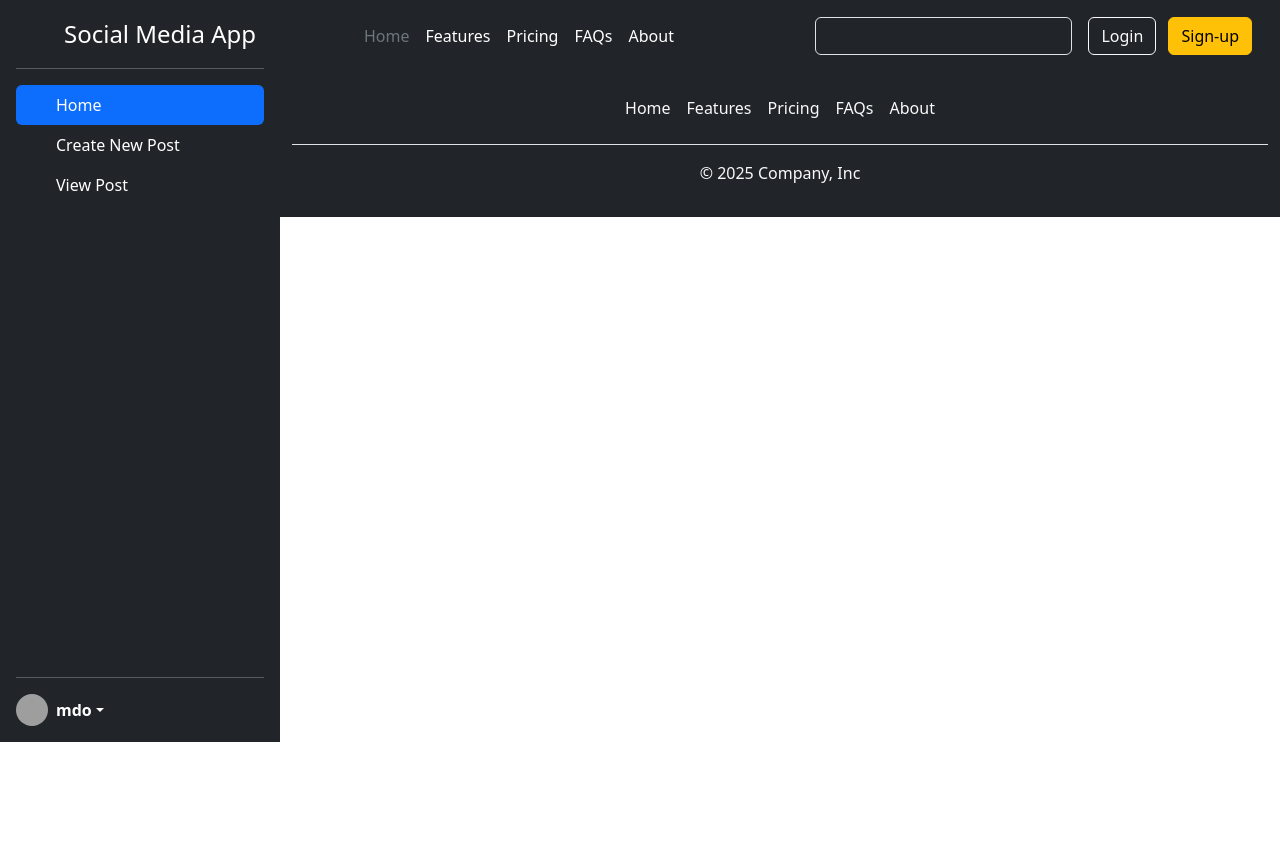
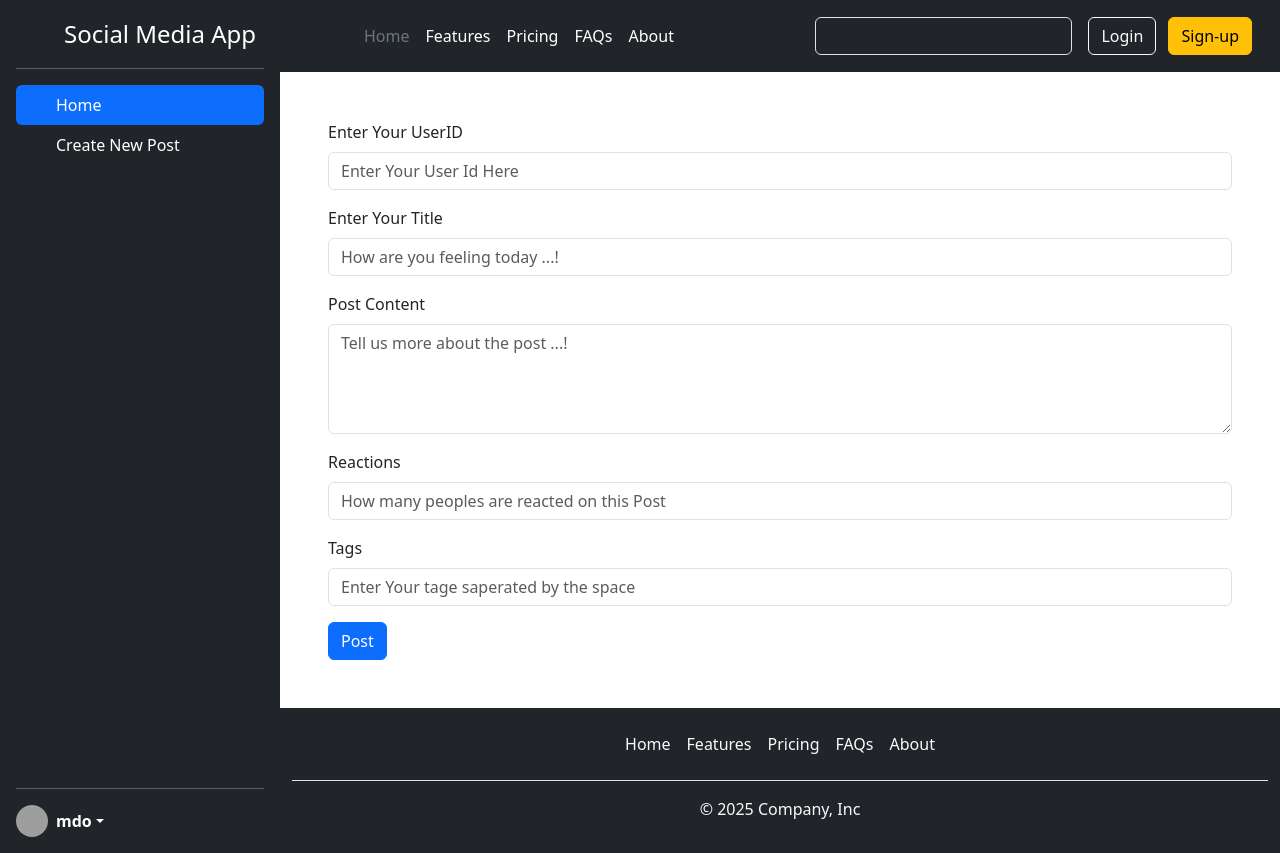
Before and after one commit to ItsVaishnav/social_media, a React (Vite) app: page / in a window 1280 px wide. Both pictures are taken after a click on the link "Create New Post". Before the commit the page ends 800 px from the top, so only its background shows below. Built offline with nearby package versions, Linux system fonts and the light colour scheme; grey boxes are pictures that could not be loaded.

Commit message:
Post add and delete functionality are added in the app

```diff
--- a/src/App.jsx
+++ b/src/App.jsx
@@ -1,17 +1,30 @@
-import Header from "./Components/Header"
-import Footer from "./Components/Footer"
-import SideBar from "./Components/SideBar"
-import './App.css';
+import Header from "./Components/Header";
+import Footer from "./Components/Footer";
+import SideBar from "./Components/SideBar";
+import "./App.css";
+import CreatePost from "./Components/CreatePost";
+import PostList from "./Components/PostList";
+import { useState } from "react";
+import PostListProvider from "./store/post-list-provider";
 function App() {
+  const [selectedTab, setSelectedTab] = useState("Home");
+
   return (
-    <div className="app_container">
-        <SideBar></SideBar>
+    <PostListProvider>
+      <div className="app_container">
+        <SideBar setSelectedTab={setSelectedTab}></SideBar>
         <div className="content">
-        <Header></Header>
-        <Footer></Footer>
+          <Header></Header>
+          {selectedTab === "Home" ? (
+            <PostList></PostList>
+          ) : (
+            <CreatePost></CreatePost>
+          )}
+          <Footer></Footer>
         </div>
-    </div>
-  )
+      </div>
+    </PostListProvider>
+  );
 }
 
-export default App
+export default App;
--- /dev/null
+++ b/src/Components/CreatePost.jsx
@@ -0,0 +1,94 @@
+import { useContext, useRef } from "react";
+import { PostListContext } from "../store/post-list-provider";
+
+export default function CreatePost() {
+
+    const {addPost} = useContext(PostListContext);
+    const UserId = useRef();
+    const PostTitle = useRef();
+    const PostBody = useRef();
+    const PostTags = useRef();
+    const PostReactions = useRef();
+
+    const handleOnSubmit = (event) => {
+      event.preventDefault();
+      const postDetails = {
+        UserId : UserId.current.value,
+        PostTitle : PostTitle.current.value,
+        PostBody : PostBody.current.value,
+        PostTags : PostTags.current.value.trim().split(" "),
+        PostReactions : PostReactions.current.value,
+      }
+      addPost(postDetails);
+    }
+
+  return (
+    <form className="p-5" onSubmit={handleOnSubmit}>
+      <div className="mb-3">
+        <label htmlFor="UserID" className="form-label">
+          Enter Your UserID
+        </label>
+        <input
+          type="text"
+          className="form-control"
+          id="UserID"
+          placeholder="Enter Your User Id Here "
+          ref={UserId}
+        />
+      </div>
+      <div className="mb-3">
+        <label htmlFor="title" className="form-label">
+          Enter Your Title
+        </label>
+        <input
+          type="text"
+          className="form-control"
+          id="UserID"
+          placeholder="How are you feeling today ...!"
+          ref={PostTitle}
+        />
+      </div>
+      <div className="mb-3">
+        <label htmlFor="body" className="form-label">
+          Post Content
+        </label>
+        <textarea
+          rows="4"
+          type="text"
+          className="form-control"
+          id="body"
+          placeholder="Tell us more about the post ...!"
+          ref={PostBody}
+        />
+      </div>
+      <div className="mb-3">
+        <label htmlFor="reactions" className="form-label">
+          Reactions
+        </label>
+        <input
+          type="number"
+          className="form-control"
+          id="reactions"
+          placeholder="How many peoples are reacted on this Post"
+          ref={PostReactions}
+        />
+      </div>
+      <div className="mb-3">
+        <label htmlFor="tag" className="form-label">
+          Tags
+        </label>
+        <input
+          type="text"
+          className="form-control"
+          id="tag"
+          placeholder="Enter Your tage saperated by the space"
+          ref={PostTags}
+        />
+      </div>
+
+      <button type="submit" className="btn btn-primary">
+        Post
+      </button>
+    </form>
+  );
+}
--- /dev/null
+++ b/src/Components/Post.jsx
@@ -0,0 +1,25 @@
+import { useContext } from "react";
+import { MdDeleteForever } from "react-icons/md";
+import { PostListContext } from "../store/post-list-provider";
+
+export default function Post({ post }) {
+  const {deletePost} = useContext(PostListContext);
+  return (
+    <div className="card my-3 mx-4" style={{ width: "30rem" }}>
+      <div className="card-body">
+        <h5 className="card-title">
+          {post.title}
+          <span className="position-absolute top-0 start-100 translate-middle badge rounded-pill bg-danger" onClick={()=>{deletePost(post.id)}}>
+            {<MdDeleteForever />}
+          </span>
+        </h5>
+        <p className="card-text">{post.body}</p>
+        {post.tags.map(ele => <span key={ele} className="badge text-bg-info m-1">ele</span>)}
+
+        <div className="alert alert-success" role="alert">
+          This Post is Reacted by {post.reactions} People
+        </div>
+      </div>
+    </div>
+  );
+}
--- /dev/null
+++ b/src/Components/PostList.jsx
@@ -0,0 +1,10 @@
+import { useContext } from "react";
+import Post from "./Post";
+import { PostListContext } from "../store/post-list-provider";
+
+export default function PostList() {
+  const {postList} = useContext(PostListContext);
+  return <div className="d-flex flex-wrap justify-content-evenly">
+    {postList.map(post => <Post key={post.id} post={post}/>)}
+      </div>
+}
--- a/src/Components/SideBar.jsx
+++ b/src/Components/SideBar.jsx
@@ -1,15 +1,12 @@
-const SideBar = () => {
+const SideBar = ({setSelectedTab}) => {
   return (
     <div
       className="d-flex flex-column flex-shrink-0 p-3 text-bg-dark app_sidebar"
       style={{ width: "280px" }}
     >
-      {" "}
       <a
-        href="/"
         className="d-flex align-items-center mb-3 mb-md-0 me-md-auto text-white text-decoration-none"
       >
-        {" "}
         <svg
           className="bi pe-none me-2"
           width="40"
@@ -17,104 +14,80 @@ const SideBar = () => {
           aria-hidden="true"
         >
           <use xlinkHref="#bootstrap"></use>
-        </svg>{" "}
-        <span className="fs-4">Social Media App</span>{" "}
-      </a>{" "}
-      <hr />{" "}
+        </svg>
+        <span className="fs-4">Social Media App</span>
+      </a>
+      <hr />
       <ul className="nav nav-pills flex-column mb-auto">
-        {" "}
+
         <li className="nav-item">
-          {" "}
-          <a href="#" className="nav-link active" aria-current="page">
-            {" "}
+
+          <a className="nav-link active" aria-current="page" onClick={() => {setSelectedTab("Home")}}>
             <svg
               className="bi pe-none me-2"
               width="16"
               height="16"
               aria-hidden="true"
             >
-              <use xlinkHref="#home"></use>
             </svg>
             Home
-          </a>{" "}
-        </li>{" "}
+          </a>
+        </li>
         <li>
-          {" "}
-          <a href="#" className="nav-link text-white">
-            {" "}
+          <a className="nav-link text-white" onClick={() => {setSelectedTab("Create New Post")}}>
             <svg
               className="bi pe-none me-2"
               width="16"
               height="16"
               aria-hidden="true"
             >
-              <use xlinkHref="#speedometer2"></use>
             </svg>
             Create New Post
-          </a>{" "}
-        </li>{" "}
-        <li>
-          {" "}
-          <a href="#" className="nav-link text-white">
-            {" "}
-            <svg
-              className="bi pe-none me-2"
-              width="16"
-              height="16"
-              aria-hidden="true"
-            >
-              <use xlinkHref="#table"></use>
-            </svg>
-            View Post
-          </a>{" "}
-        </li>{" "}
-      </ul>{" "}
-      <hr />{" "}
+          </a>
+        </li>
+      </ul>
+      <hr />
       <div className="dropdown">
-        {" "}
         <a
-          href="#"
           className="d-flex align-items-center text-white text-decoration-none dropdown-toggle"
           data-bs-toggle="dropdown"
           aria-expanded="false"
         >
-          {" "}
           <img
             src="https://github.com/mdo.png"
             alt=""
             width="32"
             height="32"
             className="rounded-circle me-2"
-          />{" "}
-          <strong>mdo</strong>{" "}
-        </a>{" "}
+          />
+          <strong>mdo</strong>
+        </a>
         <ul className="dropdown-menu dropdown-menu-dark text-small shadow">
-          {" "}
           <li>
             <a className="dropdown-item" href="#">
               New project...
             </a>
-          </li>{" "}
+          </li>
           <li>
             <a className="dropdown-item" href="#">
               Settings
             </a>
-          </li>{" "}
+          </li>
           <li>
             <a className="dropdown-item" href="#">
               Profile
             </a>
-          </li>{" "}
+          </li>
           <li>
             <hr className="dropdown-divider" />
-          </li>{" "}
+          </li>
           <li>
             <a className="dropdown-item" href="#">
               Sign out
             </a>
-          </li>{" "}
-        </ul>{" "}
-      </div>{" "}
+          </li>
+        </ul>
+      </div>
     </div>
   );
 };
--- /dev/null
+++ b/src/store/post-list-provider.jsx
@@ -0,0 +1,76 @@
+import { createContext, useReducer } from "react";
+
+export const PostListContext = createContext({
+  postList: [],
+  addPost: () => {},
+  deletePost: () => {},
+});
+
+const postListReducer = (currentPostList, action) => {
+  let UpdatedPostList = currentPostList;
+  if (action.type === "DELETE_POST") {
+    UpdatedPostList = currentPostList.filter(
+      (ele) => ele.id !== action.payload.deleteId
+    );
+  } else if (action.type === "ADD_POST") {
+    UpdatedPostList = [action.payload, ...currentPostList];
+  }
+  return UpdatedPostList;
+};
+
+const PostListProvider = ({ children }) => {
+  const [postList, dispatchPostList] = useReducer(
+    postListReducer,
+    DEFAULT_POST
+  );
+
+  const addPost = (postDetails) => {
+    const action = {
+      type: "ADD_POST",
+      payload: {
+        id: new Date(),
+        title: postDetails.PostTitle,
+        body: postDetails.PostBody,
+        reactions: postDetails.PostReactions,
+        tags: postDetails.PostTags,
+        userId: postDetails.UserId,
+      },
+    };
+    dispatchPostList(action);
+  };
+  const deletePost = (id) => {
+    const action = {
+      type: "DELETE_POST",
+      payload: {
+        deleteId: id,
+      },
+    };
+    dispatchPostList(action);
+  };
+  return (
+    <PostListContext.Provider value={{ postList, addPost, deletePost }}>
+      {children}
+    </PostListContext.Provider>
+  );
+};
+
+const DEFAULT_POST = [
+  {
+    id: "1",
+    title: "Going To Satara",
+    body: "I am going to satara on the vecation of ganpati bappa",
+    reactions: 6,
+    tags: ["bappa", "satara", "Home Town"],
+    userId: "user-31",
+  },
+  {
+    id: "2",
+    title: "Watching Movie",
+    body: "Thi smovie is so amazing and it has mind blowing acton seens",
+    reactions: 20,
+    tags: ["movie", "Action", "Chill", "Movie_Time"],
+    userId: "user-20",
+  },
+];
+
+export default PostListProvider;
```
